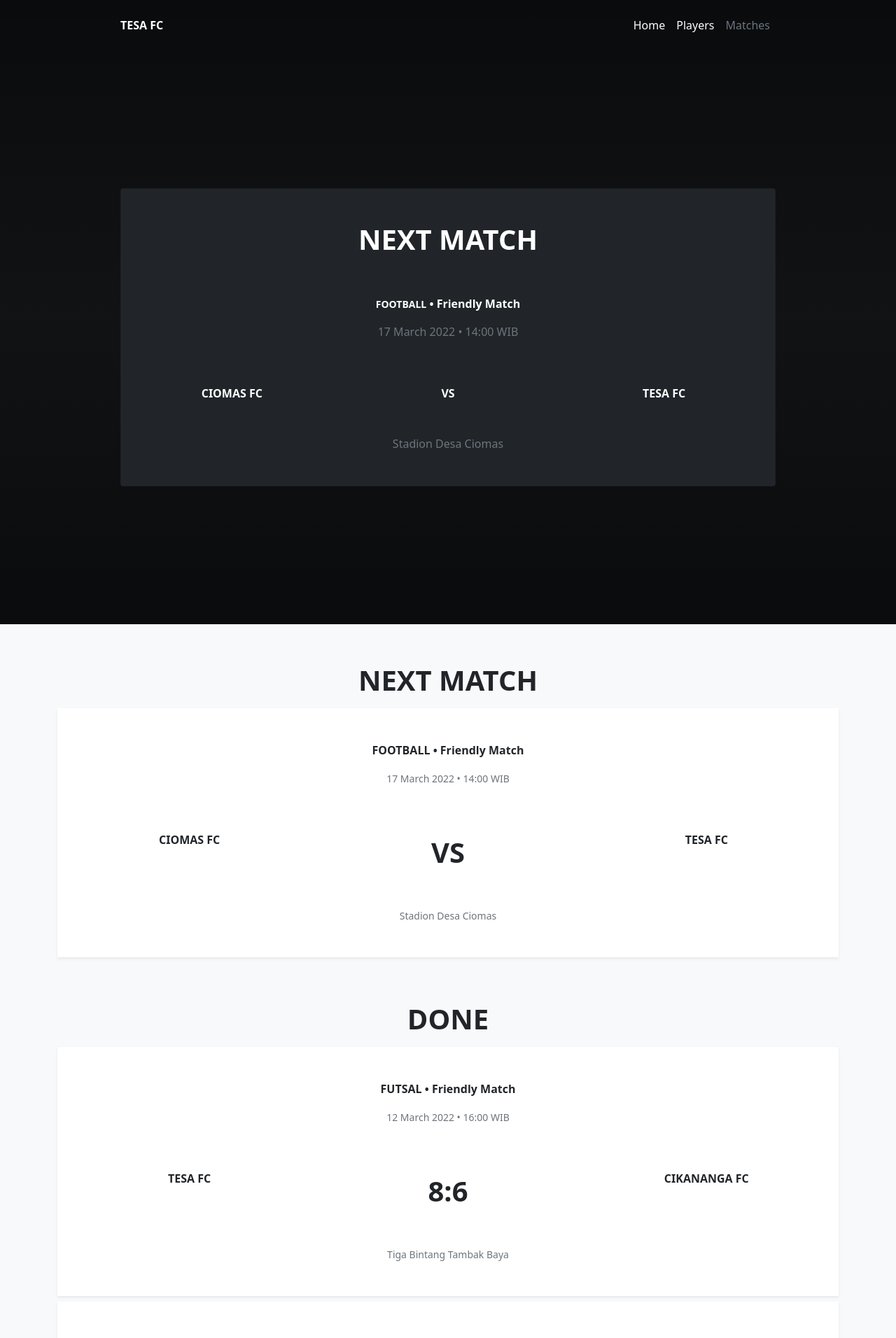
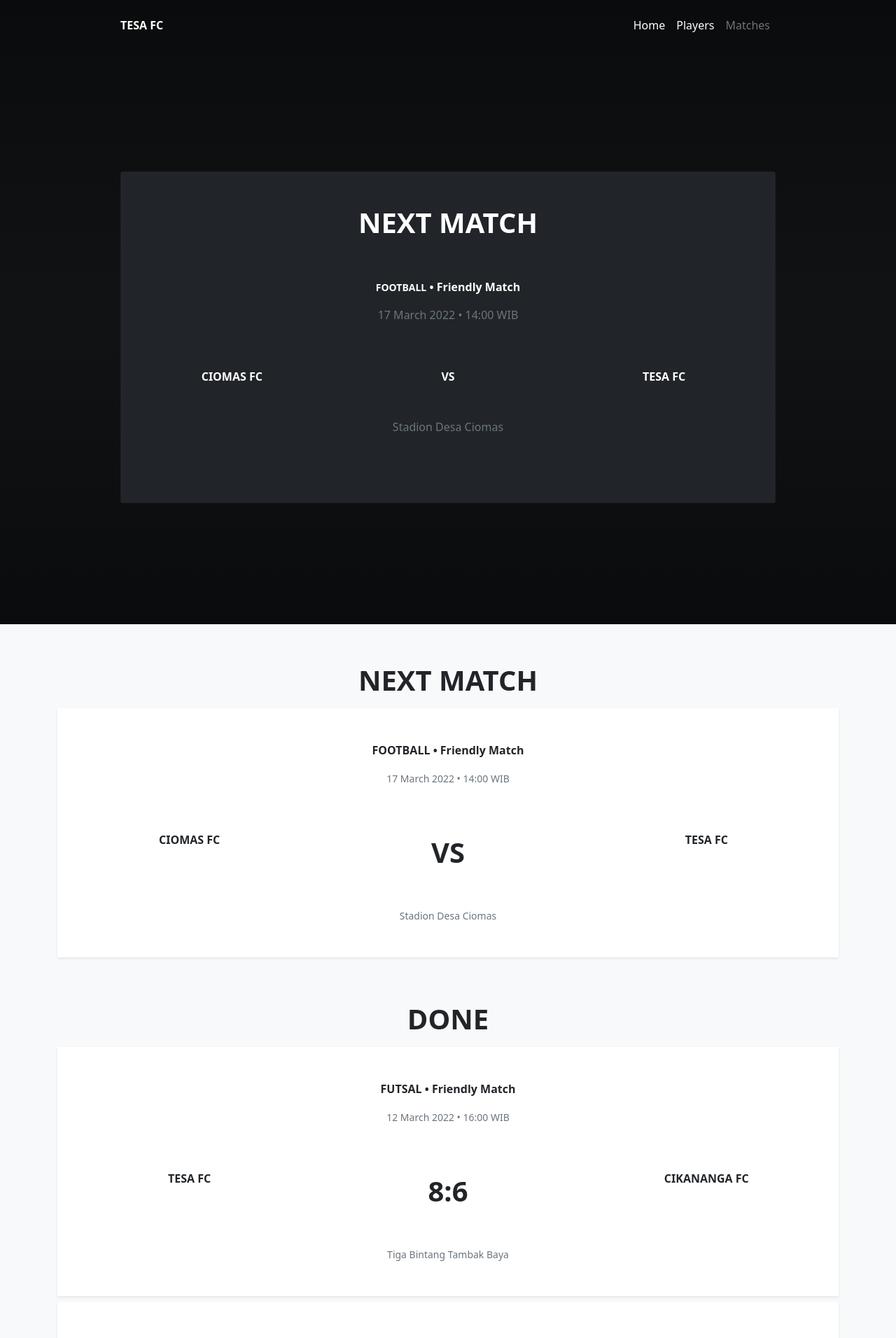
Before and after one commit to tesafc/www2, a Jekyll site: the page built from matches.html, in a window 1280 px wide. Shown: the top 1912 px of the page at 70% size. Built offline with Jekyll 4.4.1, drawn with Linux system fonts in a browser that asks for light colours.

Commit message:
Update header-match.html

```diff
--- a/_includes/header-match.html
+++ b/_includes/header-match.html
@@ -14,10 +14,10 @@
     {% assign matches = site.matches %}
     {% for match in matches %}
     {% if match.status == "next match" %}
-    <div class="container h-100 d-flex flex-column justify-content-center text-center pb-5 mb-5">
+    <div class="container h-100 d-flex flex-column justify-content-center text-center pb-5">
       <div class="row row-cols-1">
         <div class="col">
-          <div class="card bg-dark text-white">
+          <div class="card bg-dark text-white pb-5">
             <div class="card-body py-5">
               <h1 class="text-uppercase fw-bolder pb-5">next match</h1>
               <p class="card-text fw-bolder"><small class="text-uppercase">{{ match.type }}</small> • <span class="text-capitalize">{{ match.competition }}</span></p>
```
